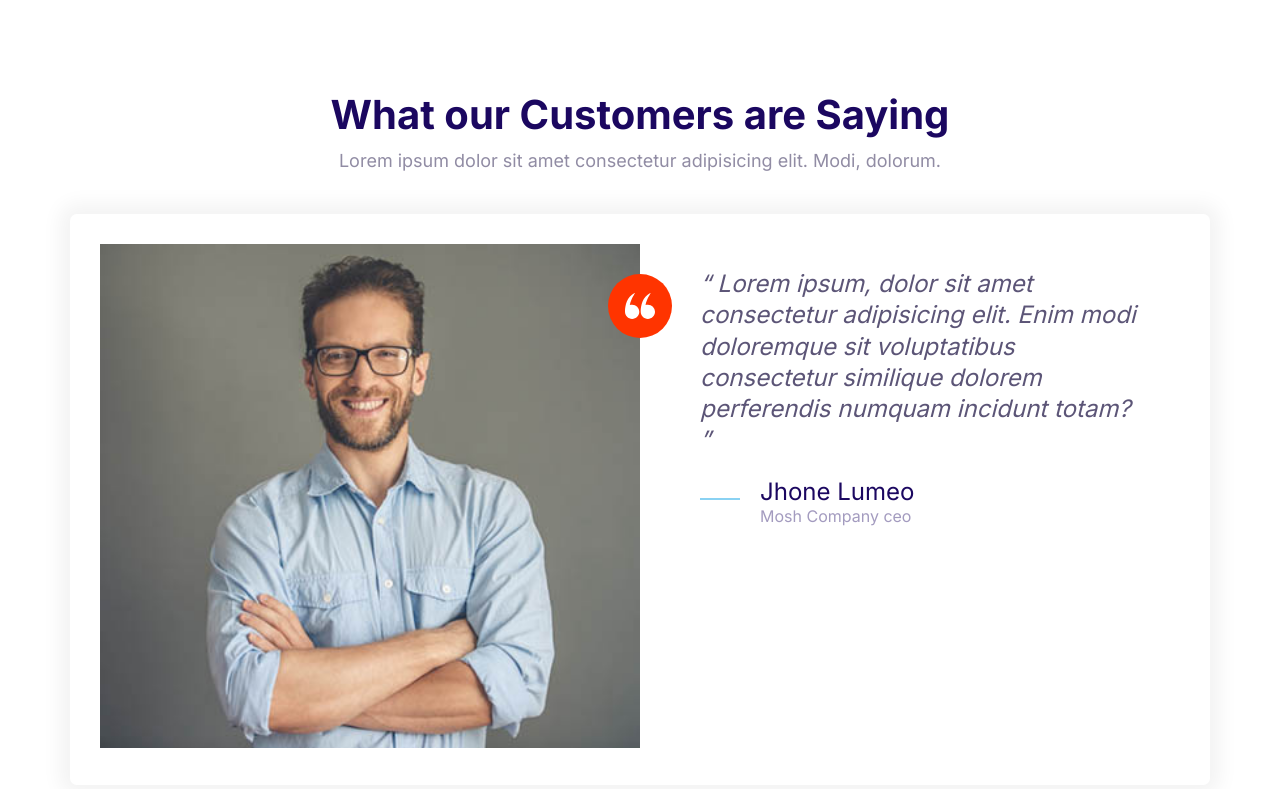
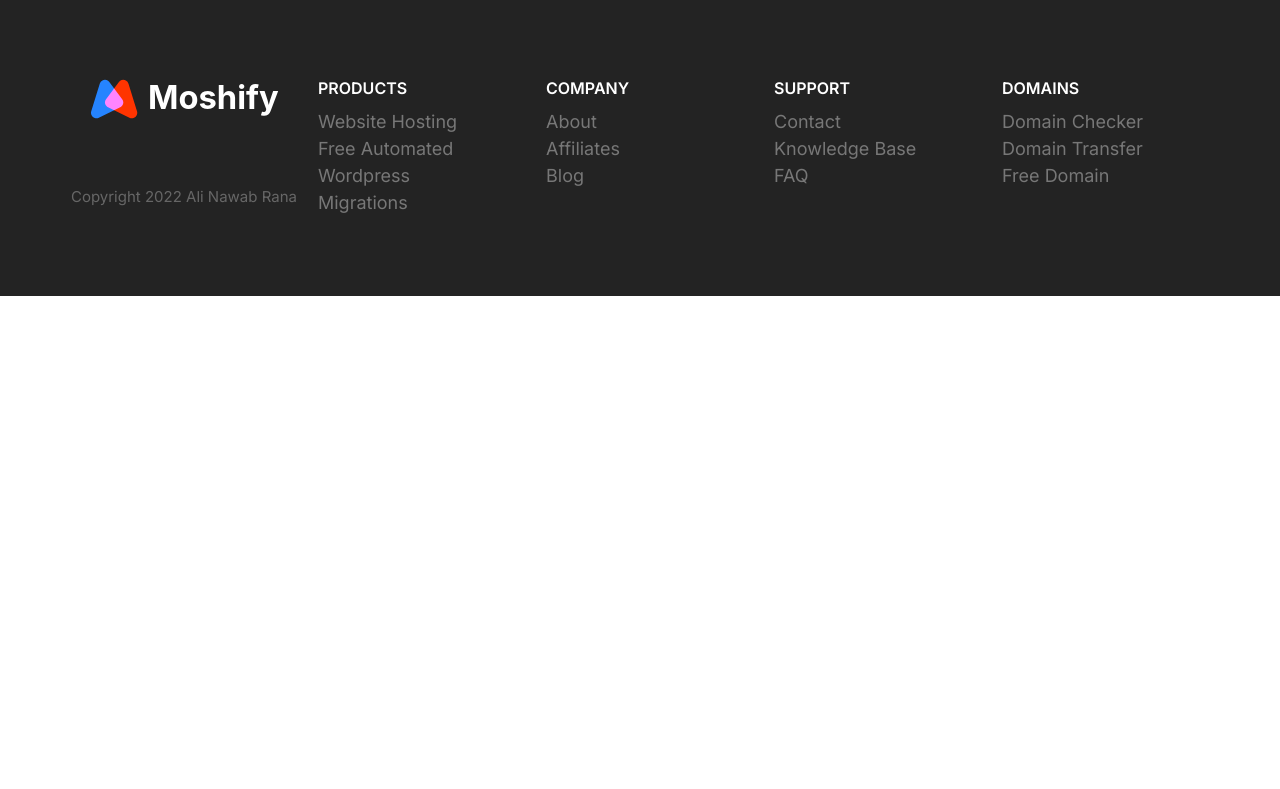
Before and after one commit to alinawabrana/MyFirstWeb, a plain HTML site: page index.html in a window 1280 px wide. Drawn offline with Linux system fonts and the light colour scheme.

Commit message:
Implementing Footer Of Site

```diff
--- a/css/styles.css
+++ b/css/styles.css
@@ -223,7 +223,7 @@ a
 
 .icon--primary
 {
-    fill: var(--color-primary); /* This only works for svg format icons */
+    fill: var(--color-primary); /* TODO: This only works for svg format icons */
 }
 
 .icon--secondary
@@ -247,7 +247,7 @@ a
     width: 64px;
     height: 64px;
     border-radius: 100%;
-    display: inline-flex;      /* If we remove this then our container will not be a circle because span is an inline element and we have use flex so that pur icon can come in the center of it with further step*/
+    display: inline-flex;      /* TODO: If we remove this then our container will not be a circle because span is an inline element and we have use flex so that pur icon can come in the center of it with further step*/
     justify-content: center;
     align-items: center;
 }
@@ -266,7 +266,7 @@ a
     font-weight: 600;
     text-transform: uppercase;
     padding: 2rem 3rem;
-    border: 0;  /* To remove the border that browser automatically displays */
+    border: 0;  /* TODO: To remove the border that browser automatically displays */
     border-radius: 40px;
     text-align: center;
     cursor: pointer;
@@ -291,7 +291,7 @@ a
 
 .btn--primary:hover
 {
-    background-color: #3a8ffe;      /* We can use lighten function that will lighten the color by percentage you will set as lighten(primary,10%) */
+    background-color: #3a8ffe;      /* TODO: We can use lighten function that will lighten the color by percentage you will set as lighten(primary,10%) */
 }
 
 .btn--secondary
@@ -370,13 +370,13 @@ a
 {
     border: 1px solid var(--color-border);
     border-radius: var(--border-radius);
-    display: flex;      /* This is done so thta our button should get at the end of the div or you can say that input field */
+    display: flex;      /* TODO: This is done so thta our button should get at the end of the div or you can say that input field */
 }
 
 .input-group .input
 {
     border: 0;
-    flex-grow: 1;   /* This will make the input field to grow and take the all available space in the div */
+    flex-grow: 1;   /* TODO: This will make the input field to grow and take the all available space in the div */
     padding: 1.5rem 2rem;
 }
 
@@ -455,7 +455,7 @@ a
 {
     font-size: 2.4rem;
     font-weight: 300;
-    opacity: 0.8;   /* 0.8 = 80%, You can see this by selecting the text in photoshop and by going at the window->layers */
+    opacity: 0.8;   /* TODO: 0.8 = 80%, You can see this by selecting the text in photoshop and by going at the window->layers */
     margin: 1rem;
 }
 
@@ -564,7 +564,7 @@ a
 
 .quote__text::before
 {
-    content: open-quote;        /* This is in-built style */
+    content: open-quote;        /* TODO: This is in-built style */
 }
 
 .quote__text::after
@@ -658,7 +658,7 @@ a
 {
     position: absolute;
     top: 3rem;
-    right: -32px;       /* We have given the value which is half the value of the width of the icon to give it an offset. Also we have given negative value so that icon can become at the center of the image border or we can use left with a +ve value */
+    right: -32px;       /* TODO: We have given the value which is half the value of the width of the icon to give it an offset. Also we have given negative value so that icon can become at the center of the image border or we can use left with a +ve value */
 }
 
 @media screen and (min-width: 768px)
@@ -707,8 +707,8 @@ a
 
 .callout .btn
 {
-    justify-self: center;       /* Justify self property is used to align component inside grid horizontally wrt grid */
-    align-self: center;         /* align self property is used to align component inside grid vertically wrt grid */
+    justify-self: center;       /* TODO: Justify self property is used to align component inside grid horizontally wrt grid */
+    align-self: center;         /* TODO: align self property is used to align component inside grid vertically wrt grid */
 }
 
 .callout__content
@@ -720,7 +720,7 @@ a
 {
     .callout .grid--1x2
     {
-        grid-template-columns: 1fr auto;        /* This is usd if we want that our second column should obly take the space of the container and not the 1 fraction */
+        grid-template-columns: 1fr auto;        /* TODO: This is usd if we want that our second column should obly take the space of the container and not the 1 fraction */
     }
 
     .callout__content
@@ -760,7 +760,7 @@ a
 {
     /* display: none; */
 
-    max-height: 0;      /* We are using max-height instead of display to make animation */
+    max-height: 0;      /* TODO: We are using max-height instead of display to make animation */
     overflow: hidden;
     opacity: 0;
     transition: max-height 0.3s, opacity 0.3s;
@@ -963,7 +963,7 @@ a
     .block-domain__prices
     {
         grid-template-columns: repeat(auto-fit, minmax(10rem, 1fr));   /* auto-fit is used so that if in future we want to increase or decrease the list item then we should not get any issue */
-        /* minmax function is used to set the min and max value so that our columns should take space neede fot the list etc */
+        /* TODO: minmax function is used to set the min and max value so that our columns should take space neede fot the list etc */
     }
 }
 
@@ -1007,7 +1007,7 @@ a
 
 @media screen and (min-width: 768px)
 {
-    .feature:nth-of-type(even) .feature__content        /* This is used to change the order of the content inside the grid for every even content inside the container/grid */
+    .feature:nth-of-type(even) .feature__content        /* TODO: This is used to change the order of the content inside the grid for every even content inside the container/grid */
     {
         order: 2;
     }
@@ -1035,7 +1035,105 @@ a
 
     .showcase__image > img
     {
-        width: auto;        /* This is done so that the image should not increse/decrease more then it`s original length */
+        width: auto;        /* TODO: This is done so that the image should not increse/decrease more then it`s original length */
         max-width: 700px;
     }
 }
+
+
+/* Footer */
+
+.footer
+{
+    background-color: #232323;
+}
+
+.footer a
+{
+    color: #777;
+    transition: color 0.3s;
+}
+
+.footer a:hover
+{
+    color: #fff;
+}
+
+.footer__section
+{
+    padding: 2rem;
+    border-bottom: 1px solid #393939;
+}
+
+.footer__section .list
+{
+    margin: 0;
+}
+
+.footer__heading
+{
+    text-transform: uppercase;
+    font-weight: 600;
+}
+
+.footer__brand
+{
+    margin-top: 5rem;
+    text-align: center;
+}
+
+.footer__brand img
+{
+    /* TODO: consider refactoring this and applying it to all images. */
+    width: 100%;
+    max-width: 230px;
+}
+
+.footer__copyright
+{
+    font-size: 2.1rem;
+    color: #fff;
+    opacity: .3;
+    margin-top: 5rem;
+    text-align: center;
+}
+
+@media screen and (min-width: 768px)
+{
+    .footer__sections
+    {
+        grid-template-columns: repeat(auto-fit, minmax(10rem,1fr));
+    }
+
+    .footer .collapsible__chevron
+    {
+        display: none;
+    }
+
+    .footer .collapsible__content
+    {
+        opacity: 1;
+        max-height: 100%;
+    }
+
+    .footer__brand
+    {
+        order: -1;
+        margin-top: 1rem;
+    }
+
+    .footer__copyright
+    {
+        font-size: 1.5rem;
+    }
+
+    .footer__section
+    {
+        border: 0;
+    }
+
+    .footer__heading
+    {
+        font-size: 1.6rem;
+    }
+}
--- a/index.html
+++ b/index.html
@@ -18,55 +18,74 @@
   </head>
 
   <body>
-    <section class="block">
-      <header class="block__header">
-        <h2>What our Customers are Saying</h2>
-        <p>
-          Lorem ipsum dolor sit amet consectetur adipisicing elit. Modi,
-          dolorum.
-        </p>
+    <footer class="block block--dark footer">
+      <div class="container grid footer__sections">
+        <section class="collapsible collapsible--expanded footer__section">
+          <header class="collapsible__header">
+            <h2 class="collapsible__heading footer__heading">PRODUCTS</h2>
+            <svg class="icon icon--white collapsible__chevron">
+              <use xlink:href="images/sprite.svg#chevron"></use>
+            </svg>
           </header>
-      <div class="container">
-        <div class="card testimonial">
-          <div class="grid grid--1x2">
-            <div class="testimonial__image-container">
-              <img
-                class="testimonial__image"
-                src="images/testimonial.jpg"
-                alt="author image"
-              />
-              <span class="icon-container icon-container--accent">
-                <svg class="icon icon--white icon--small">
-                  <use xlink:href="images/sprite.svg#quotes"></use>
+          <div class="collapsible__content">
+            <ul class="list">
+              <li><a href="#">Website Hosting</a></li>
+              <li><a href="#">Free Automated Wordpress</a></li>
+              <li><a href="#">Migrations</a></li>
+            </ul>
+          </div>
+        </section>
+        <section class="collapsible collapsible--expanded footer__section">
+          <header class="collapsible__header">
+            <h2 class="collapsible__heading footer__heading">company</h2>
+            <svg class="icon icon--white collapsible__chevron">
+              <use xlink:href="images/sprite.svg#chevron"></use>
             </svg>
-              </span>
+          </header>
+          <div class="collapsible__content">
+            <ul class="list">
+              <li><a href="#">About</a></li>
+              <li><a href="#">Affiliates</a></li>
+              <li><a href="#">Blog</a></li>
+            </ul>
           </div>
-            <blockquote class="quote">
-              <p class="quote__text">
-                Lorem ipsum, dolor sit amet consectetur adipisicing elit. Enim
-                modi doloremque sit voluptatibus consectetur similique dolorem
-                perferendis numquam incidunt totam?
-              </p>
-              <footer>
-                <div class="media">
-                  <div class="media__image">
-                    <svg class="icon icon--primary quote__line">
-                      <use xlink:href="images/sprite.svg#line"></use>
+        </section>
+        <section class="collapsible collapsible--expanded footer__section">
+          <header class="collapsible__header">
+            <h2 class="collapsible__heading footer__heading">support</h2>
+            <svg class="icon icon--white collapsible__chevron">
+              <use xlink:href="images/sprite.svg#chevron"></use>
             </svg>
+          </header>
+          <div class="collapsible__content">
+            <ul class="list">
+              <li><a href="#">Contact</a></li>
+              <li><a href="#">Knowledge Base</a></li>
+              <li><a href="#">FAQ</a></li>
+            </ul>
           </div>
-                  <div class="media__body">
-                    <h3 class="media__title quote__author">Jhone Lumeo</h3>
-                    <p class="quote__organization">
-                      Mosh Company ceo
-                    </p>
+        </section>
+        <section class="collapsible collapsible--expanded footer__section">
+          <header class="collapsible__header">
+            <h2 class="collapsible__heading footer__heading">domains</h2>
+            <svg class="icon icon--white collapsible__chevron">
+              <use xlink:href="images/sprite.svg#chevron"></use>
+            </svg>
+          </header>
+          <div class="collapsible__content">
+            <ul class="list">
+              <li><a href="#">Domain Checker</a></li>
+              <li><a href="#">Domain Transfer</a></li>
+              <li><a href="#">Free Domain</a></li>
+            </ul>
           </div>
+        </section>
+        <section class="footer__brand">
+          <img src="images/logo.svg" alt="" />
+          <p class="footer__copyright">Copyright 2022 Ali Nawab Rana</p>
+        </section>
       </div>
     </footer>
-            </blockquote>
-          </div>
-        </div>
-      </div>
-    </section>
     <script src="js/main.js"></script>
   </body>
 </html>
```
Also changed, not shown: Components/footer.html (added, +68 -0 lines). Lines whose indentation alone changed are shown as unchanged.
